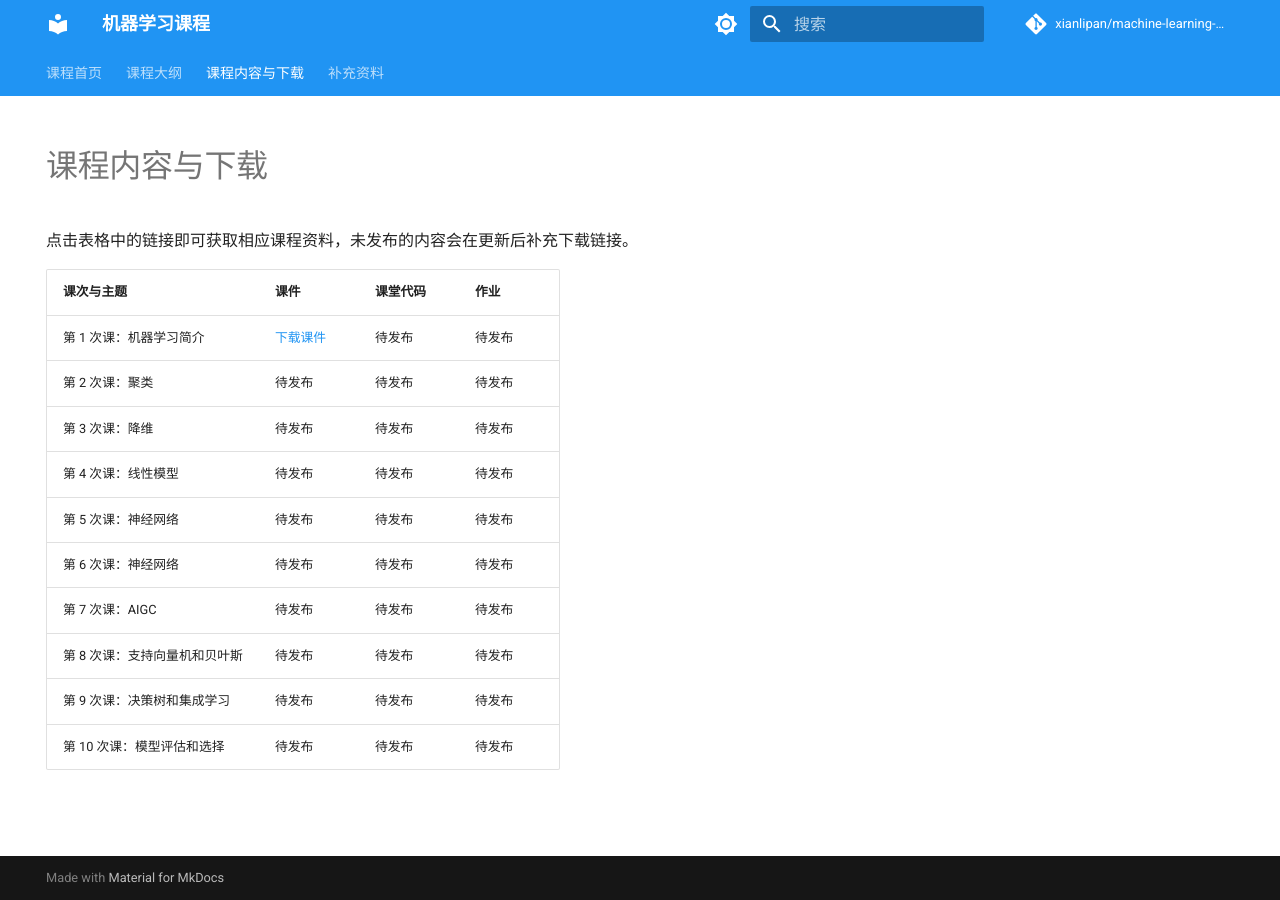
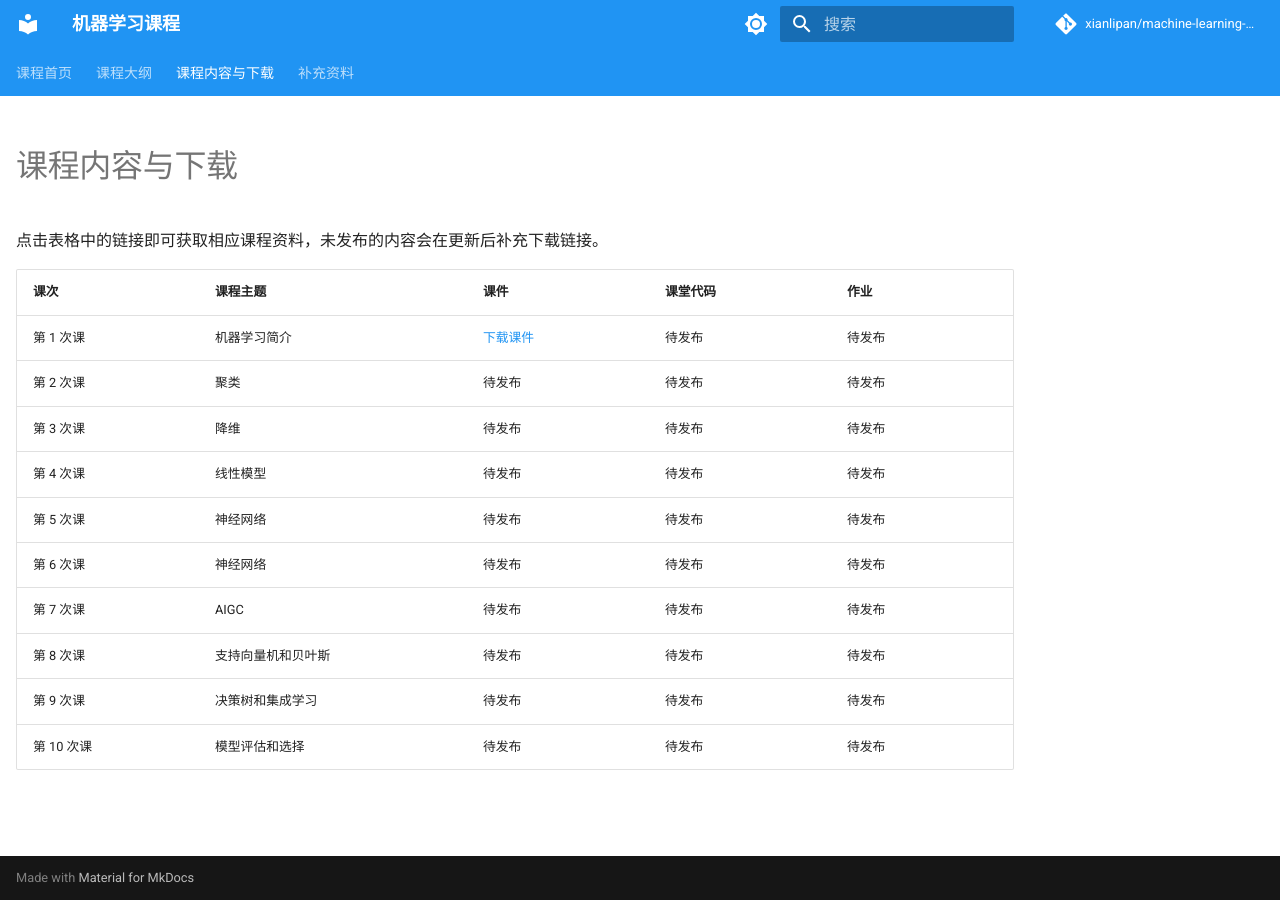
Before and after one commit to xianlipan/machine-learning-course, an MkDocs documentation site: the page built from docs/coursework.md, in a window 1280 px wide. Built offline with MkDocs 1.6.1 and Material for MkDocs 9.7.7, drawn with Linux system fonts in a browser that asks for light colours; comment, search, counter and statistics services are not loaded.

Commit message:
update contents

```diff
--- a/docs/coursework.md
+++ b/docs/coursework.md
@@ -7,15 +7,15 @@
 
 点击表格中的链接即可获取相应课程资料，未发布的内容会在更新后补充下载链接。
 
-| 课次与主题 | 课件 | 课堂代码 | 作业 |
-| --- | --- | --- | --- |
-| 第 1 次课：机器学习简介 | <a href="../files/slides/1机器学习简介.pdf" download>下载课件</a> | 待发布 | 待发布 |
-| 第 2 次课：聚类 | 待发布 | 待发布 | 待发布 |
-| 第 3 次课：降维 | 待发布 | 待发布 | 待发布 |
-| 第 4 次课：线性模型 | 待发布 | 待发布 | 待发布 |
-| 第 5 次课：神经网络 | 待发布 | 待发布 | 待发布 |
-| 第 6 次课：神经网络 | 待发布 | 待发布 | 待发布 |
-| 第 7 次课：AIGC | 待发布 | 待发布 | 待发布 |
-| 第 8 次课：支持向量机和贝叶斯 | 待发布 | 待发布 | 待发布 |
-| 第 9 次课：决策树和集成学习 | 待发布 | 待发布 | 待发布 |
-| 第 10 次课：模型评估和选择 | 待发布 | 待发布 | 待发布 |
+| 课次 | 课程主题 | 课件 | 课堂代码 | 作业 |
+| --- | --- | --- | --- | --- |
+| 第 1 次课 | 机器学习简介 | <a href="../files/slides/1机器学习简介.pdf" download>下载课件</a> | 待发布 | 待发布 |
+| 第 2 次课 | 聚类 | 待发布 | 待发布 | 待发布 |
+| 第 3 次课 | 降维 | 待发布 | 待发布 | 待发布 |
+| 第 4 次课 | 线性模型 | 待发布 | 待发布 | 待发布 |
+| 第 5 次课 | 神经网络 | 待发布 | 待发布 | 待发布 |
+| 第 6 次课 | 神经网络 | 待发布 | 待发布 | 待发布 |
+| 第 7 次课 | AIGC | 待发布 | 待发布 | 待发布 |
+| 第 8 次课 | 支持向量机和贝叶斯 | 待发布 | 待发布 | 待发布 |
+| 第 9 次课 | 决策树和集成学习 | 待发布 | 待发布 | 待发布 |
+| 第 10 次课 | 模型评估和选择 | 待发布 | 待发布 | 待发布 |
--- a/docs/stylesheets/extra.css
+++ b/docs/stylesheets/extra.css
@@ -4,7 +4,22 @@
 }
 
 @media screen and (min-width: 60em) {
+  .md-grid {
+    max-width: 78rem;
+  }
+
   .md-content {
     max-width: none;
   }
 }
+
+/* 让课程表格充分利用正文区域的宽度。 */
+.md-typeset__table {
+  width: 100%;
+}
+
+.md-typeset__table table:not([class]) {
+  display: table;
+  width: 100%;
+  min-width: 46rem;
+}
```
Also changed, not shown: docs/resources.md (+6 -13 lines), docs/syllabus.md (+13 -20 lines).
